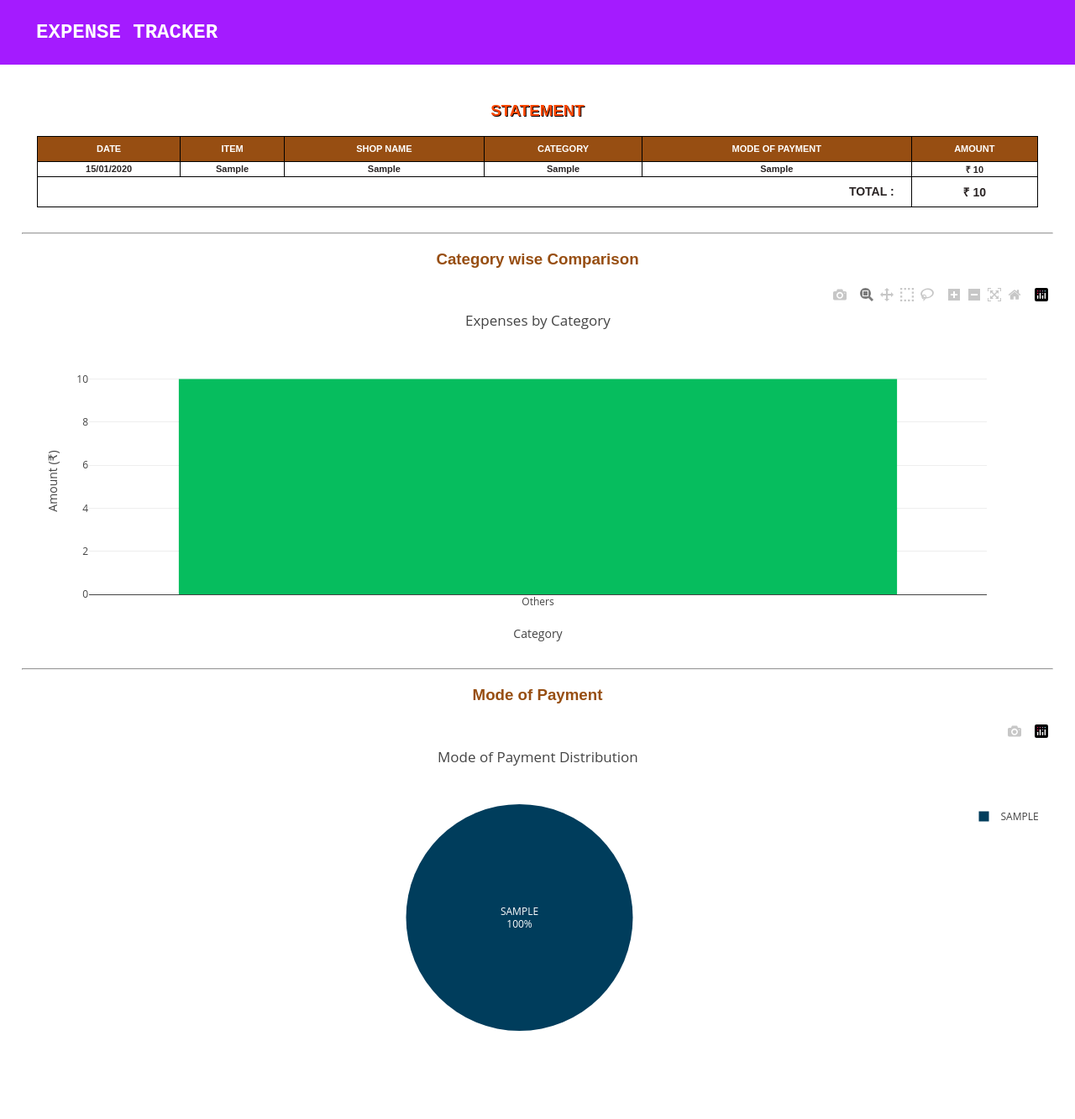
After one commit to Ashwath-R-27/expense_tracker, a Flask app: page /pdf in a window 1280 px wide. The commit adds this page. Shown: the whole page at 84% size. Run offline with Flask 3, Linux system fonts and the light colour scheme; tables that the repository leaves empty or names only in its code hold one stand-in row (values such as "Sample post"); some libraries are stand-ins or nearby versions.

Commit message:
Add files via upload

```diff
--- a/Expense_tracker/app.py
+++ b/Expense_tracker/app.py
@@ -1,30 +1,13 @@
 from flask import Flask, render_template, request,redirect,url_for, jsonify
-import mysql.connector
-from datetime import datetime
 from datetime import date, timedelta
-from flask_mail import Mail, Message
-import bcrypt
+from statement import statement_bp
+from mailing import mailing_bp
+from db import get_db
 
 app = Flask(__name__)
 
-def send_email():
-    app.config['MAIL_SERVER'] = 'smtp.gmail.com'
-    app.config['MAIL_PORT'] = 587
-    app.config['MAIL_USE_TLS'] = True
-    app.config['MAIL_USERNAME'] = 'ashwathr27100@gmail.com'
-    app.config['MAIL_PASSWORD'] = 'uzpg hgap bcfh hwki'  # NOT your Gmail password
-    app.config['MAIL_DEFAULT_SENDER'] = 'ashwathr27100@gmail.com'
-
-    mail = Mail(app)
-    return mail
-
-def get_db():
-    return mysql.connector.connect(
-        host="localhost",
-        user="root",
-        password="ashwath@2008",
-        database="expenses"
-    )
+app.register_blueprint(statement_bp)
+app.register_blueprint(mailing_bp)
 
 @app.route("/")
 def first():
@@ -63,74 +46,9 @@ def entrypg():
     least = today - timedelta(days=3)
     return render_template("entry.html",least=least,present=today)
 
-from collections import defaultdict
-
-@app.route("/dashboard/statement")
-def statement():
-    con = get_db()
-    cursor = con.cursor()
-
-    cursor.execute("""
-        SELECT DATE_FORMAT(date, '%d/%m/%Y'),
-               item, shop, category, mode, amount
-        FROM rough ORDER BY date;
-    """)
-    result = cursor.fetchall()
-
-    cursor.execute("SELECT SUM(amount) FROM rough")
-    tot = cursor.fetchone()
-
-    # ✅ Category grouping (IMPORTANT: your DB stores UPPERCASE)
-    CATEGORY_MAP = {
-        "Food & Dining": ["GROCERIES", "SNACKS", "TEA / COFFEE", "MEAT(CHICKEN/MUTTON/FISH)", "HOTEL"],
-        "Transport": ["PETROL / FUEL", "TRANSPORT", "TAXI / AUTO", "BUS / TRAIN"],
-        "Bills & Utilities": ["MOBILE RECHARGE", "INTERNET BILL", "ELECTRICITY BILL", "WATER BILL", "RENT"],
-        "Shopping": ["ONLINE SHOPPING", "CLOTHING", "ELECTRONICS"],
-        "Health & Personal": ["MEDICAL / PHARMACY", "HOSPITAL", "PERSONAL CARE", "GYM / FITNESS"],
-        "Others": ["ATM WITHDRAWAL", "INTERNET BANKING", "EDUCATION", "STATIONERY",
-                   "ENTERTAINMENT", "MOVIE", "SUBSCRIPTION", "TRAVEL", "GIFT", "MAINTENANCE", "OTHER"]
-    }
-
-    def simplify_category(cat):
-        cat = cat.strip().upper()
-        for key, values in CATEGORY_MAP.items():
-            if cat in values:
-                return key
-        return "Others"
-
-    # ✅ Calculate totals
-    category_totals = defaultdict(float)
-
-    for row in result:
-        category = simplify_category(row[3])
-        amount = float(row[5])
-        category_totals[category] += amount
-
-    labels = list(category_totals.keys())
-    values = list(category_totals.values())
-
-    # ✅ Mode of payment totals
-    payment_totals = defaultdict(float)
-
-    for row in result:
-        mode = row[4].strip().upper()
-        amount = float(row[5])
-        payment_totals[mode] += amount
-
-    pay_labels = list(payment_totals.keys())
-    pay_values = list(payment_totals.values())
-
-    con.close()
-
-    return render_template(
-    "statement.html",
-    result=result,
-    total=tot[0],
-    labels=labels,
-    values=values,
-    pay_labels=pay_labels,
-    pay_values=pay_values
-)
+@app.route("/dashboard/expenseentry/submitted")
+def submitted():
+    return render_template('entry.html',status='success')
 
 @app.route("/submit_expenses", methods=["POST"])
 def submit_expenses():
@@ -162,7 +80,7 @@ def submit_expenses():
     cursor.close()
     db.close()
 
-    return "Expenses saved successfully!"
+    return redirect(url_for("submitted"))
 
 if __name__ == '__main__':
     app.run(debug=True)
--- /dev/null
+++ b/Expense_tracker/db.py
@@ -0,0 +1,9 @@
+import mysql.connector
+
+def get_db():
+    return mysql.connector.connect(
+        host="localhost",
+        user="root",
+        password="ashwath@2008",
+        database="expenses"
+    )
--- /dev/null
+++ b/Expense_tracker/static/stats.js
@@ -0,0 +1,56 @@
+// Category Chart
+const labels = window.labels || [];
+const values = window.values || [];
+
+console.log(labels, values);
+
+if (labels.length > 0) {
+    const data = [{
+        x: labels,
+        y: values,
+        type: 'bar',
+        marker: {
+            color: "#06bd5e"
+        }
+    }];
+
+    const layout = {
+        title: "Expenses by Category",
+        xaxis: { title: "Category" },
+        yaxis: { title: "Amount (₹)" }
+    };
+
+    Plotly.newPlot('barChart', data, layout, { responsive: true });
+} else {
+    document.getElementById("barChart").innerHTML = "No data available";
+}
+
+
+// Payment Chart
+const payLabels = window.pay_labels || [];
+const payValues = window.pay_values || [];
+
+console.log("Payment:", payLabels, payValues);
+
+if (payLabels.length > 0) {
+    const pieData = [{
+        labels: payLabels,
+        values: payValues,
+        type: 'pie',
+        hole: 0,
+        textinfo: "label+percent",
+        marker: {
+            colors: [
+                "#003d5c", "#ff5f66", "#ffa600", "#594e90", "#bc4c96"
+            ]
+        }
+    }];
+
+    const pieLayout = {
+        title: "Mode of Payment Distribution"
+    };
+
+    Plotly.newPlot('pieChart', pieData, pieLayout, { responsive: true });
+} else {
+    document.getElementById("pieChart").innerHTML = "No data available";
+}
--- /dev/null
+++ b/Expense_tracker/templates/pdf_format.html
@@ -0,0 +1,133 @@
+<!DOCTYPE html>
+<html lang="en">
+<head>
+    <meta charset="UTF-8">
+    <meta name="viewport" content="width=device-width, initial-scale=1.0">
+    <title>Document</title>
+    <script src="https://cdn.plot.ly/plotly-latest.min.js"></script>
+    <style>
+        *{
+            --color--log: #a41bff;
+            --color-txt: #2b2525;
+            --color-entrylbl: #0c4620;
+            --row-even: #fff8ec;
+            --row-odd: #ffffff;
+            --table-header: rgb(151, 78, 18);
+        }
+
+        body{
+            margin: 0;
+            font-family: sans-serif;
+        }
+
+        .header {
+            font-family: 'Courier New', Courier, monospace;
+            background-color: var(--color--log);
+            color: white;
+            padding: 5px;
+        }
+
+        .header h2 {
+            padding-left: 3%;
+            font-weight: bold;
+        }
+
+        .content {
+            padding: 2%;
+        }
+
+        .table {
+            width: 97%;
+            margin-top: 10px;
+            margin-right: auto;
+            margin-left: auto;
+        }
+
+        .table table {
+            width: 100%;
+            margin-right: auto;
+            margin-left: auto;
+            border-collapse: collapse;
+        }
+
+        .table table thead th {
+            color: white;
+            background-color: var(--table-header);
+        }
+
+        .table table td, .table table th {
+            border: 1px solid black;
+            text-align: center;
+            font-size: 11px;
+            color: var(--color-txt);
+            font-weight: bold;
+            height: 15px;
+        }
+
+        .table table tr:nth-child(even){
+            background-color: var(--row-even);
+        }
+
+        .table table tr:nth-child(odd){
+            background-color: var(--row-odd);
+        }
+    </style>
+</head>
+<body>
+    <div class="header">
+        <h2>EXPENSE TRACKER</h2>
+    </div>
+    <div class="content">
+        <h3 style="text-align: center;color: rgb(255, 72, 0);text-shadow: 1px 1px black;">STATEMENT</h3>
+        <div class="table">
+            <table>
+                <thead>
+                    <tr style="height: 30px;">
+                        <th>DATE</th>
+                        <th>ITEM</th>
+                        <th style="width: 20%;">SHOP NAME</th>
+                        <th>CATEGORY</th>
+                        <th>MODE OF PAYMENT</th>
+                        <th>AMOUNT</th>
+                    </tr>
+                </thead>
+                <tbody>
+                    {% for i in records %}
+                    <tr>
+                        <td>{{ i[0] }}</td>
+                        <td>{{ i[1] }}</td>
+                        <td style="width: 20%;">{{ i[2] }}</td>
+                        <td>{{ i[3] }}</td>
+                        <td>{{ i[4] }}</td>
+                        <td>₹ {{ i[5] }}</td>
+                    </tr>
+                    {% endfor %}
+                    <tr style="height: 36px;">
+                        <td colspan="5" style="text-align: right; padding-right: 20px;font-size: 14px;background-color: var(--row-odd);">TOTAL :</td>
+                        <td style="font-size: 14px;background-color: var(--row-odd);">₹ {{ total }}</td>
+                    </tr>
+                </tbody>
+            </table>
+        </div>
+        <hr style="margin-top: 30px;">
+        <div class="compcont">
+            <div class="catcomp">
+                <h3 style="text-align: center; color: var(--table-header);">Category wise Comparison</h3>
+                <div id="barChart" class="chart-box"></div>
+            </div>
+        <hr>
+            <div class="paycomp">
+                <h3 style="text-align: center;color: var(--table-header);">Mode of Payment</h3>
+                <div id="pieChart" class="chart-box"></div>
+            </div>
+        </div>
+    </div>
+    <script>
+        window.labels = {{ labels | tojson | safe }};
+        window.values = {{ values | tojson | safe }};
+        window.pay_labels = {{ pay_labels | tojson | safe }};
+        window.pay_values = {{ pay_values | tojson | safe }};
+    </script>
+<script src="{{ url_for('static', filename='stats.js') }}"></script>
+</body>
+</html>
```
Also changed, not shown: Expense_tracker/mailing.py (added, +15 -0 lines), Expense_tracker/statement.py (added, +121 -0 lines), Expense_tracker/static/entrypg.css (+11 -0 lines), Expense_tracker/static/statement.css (+30 -0 lines), Expense_tracker/templates/entry.html (+30 -0 lines), Expense_tracker/templates/statement.html (+11 -55 lines).
